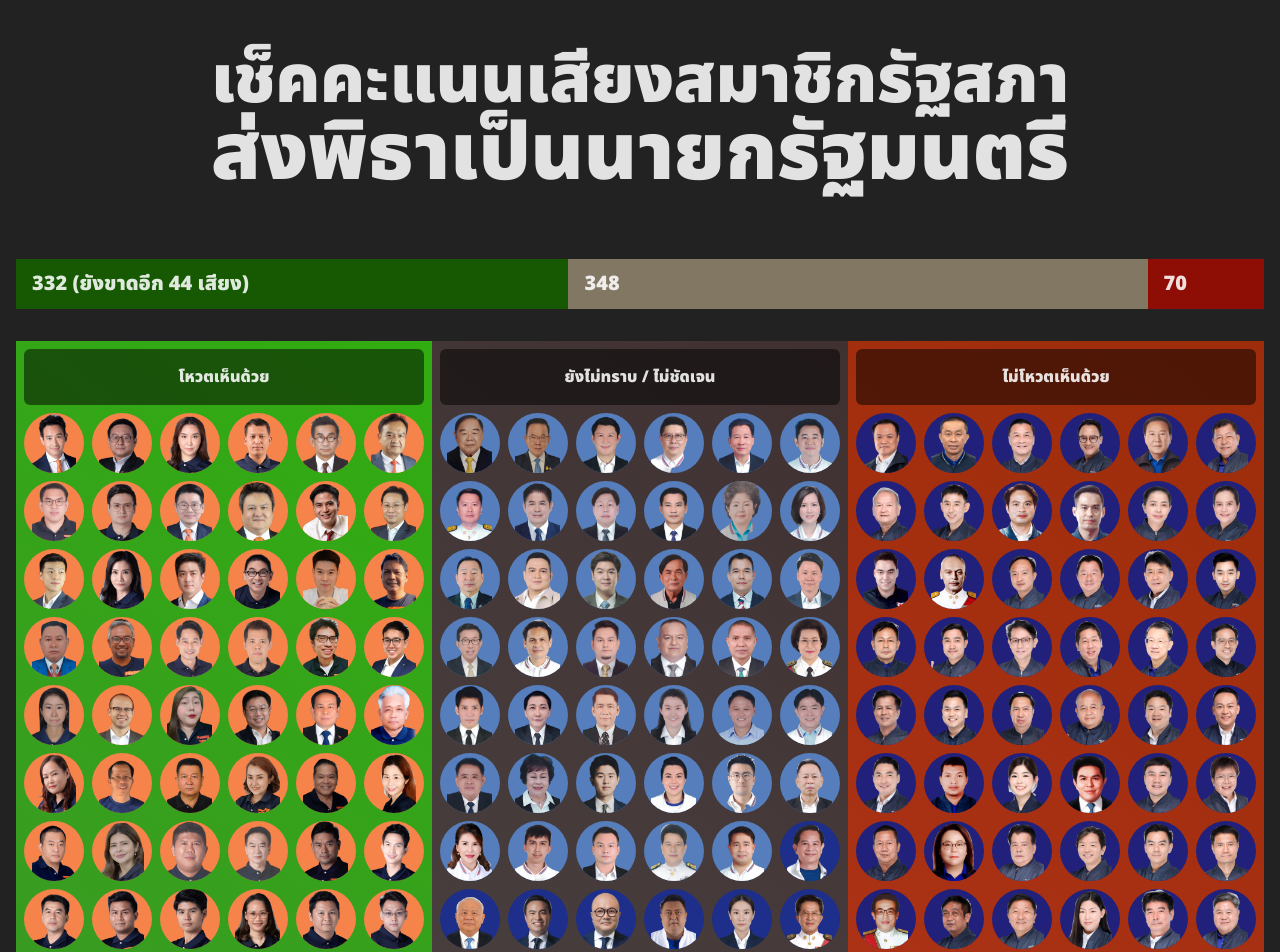
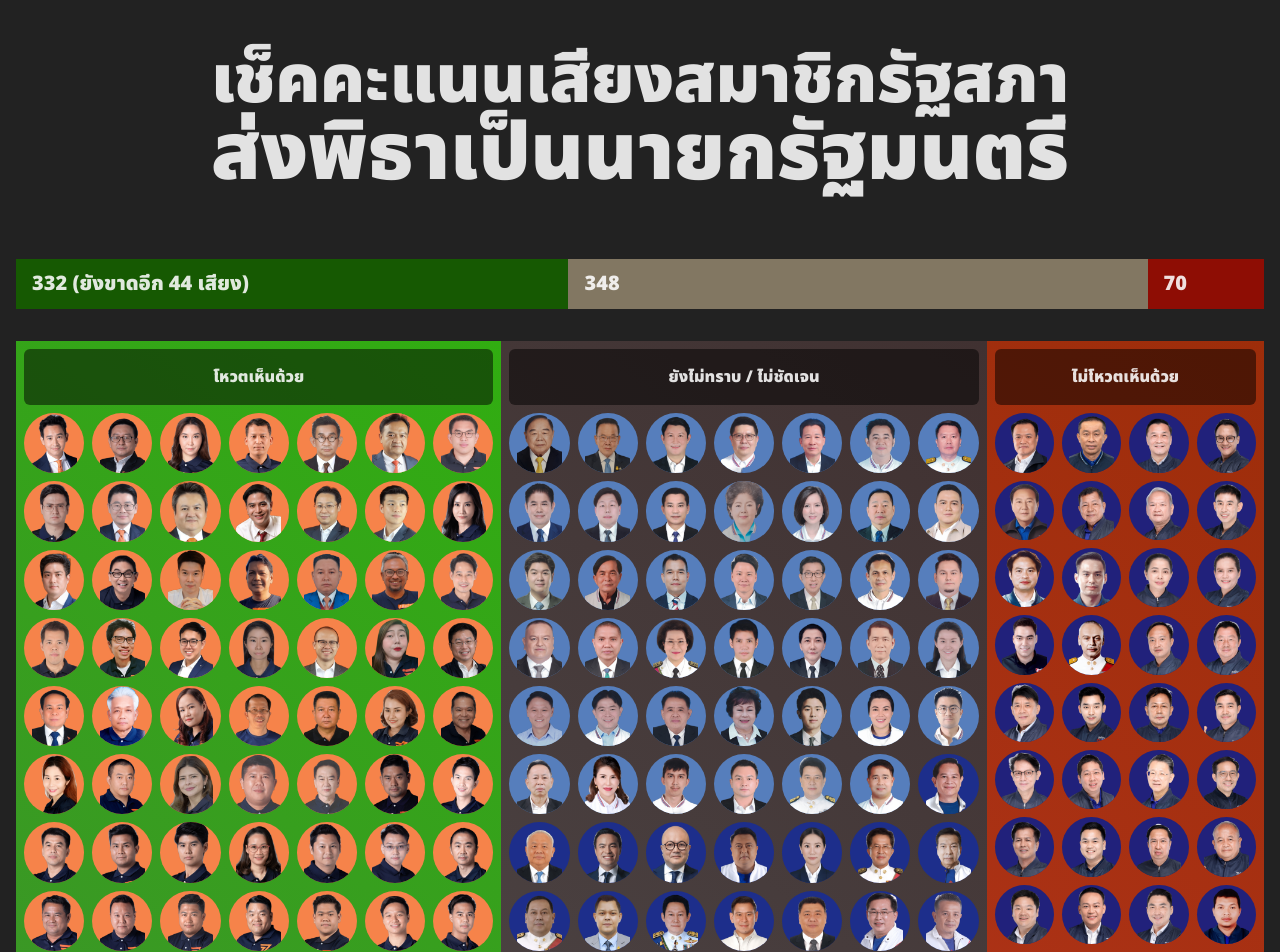
Before and after one commit to PanJ/road-to-376, a React (Vite) app: page / in a window 1280 px wide. Shown: the top 952 px of the page. Built offline with nearby package versions, Linux system fonts and the light colour scheme.

Commit message:
💄 update style

```diff
--- a/src/App.css
+++ b/src/App.css
@@ -5,38 +5,8 @@
   text-align: center;
 }
 
-.logo {
-  height: 6em;
-  padding: 1.5em;
-  will-change: filter;
-  transition: filter 300ms;
-}
-.logo:hover {
-  filter: drop-shadow(0 0 2em #646cffaa);
-}
-.logo.react:hover {
-  filter: drop-shadow(0 0 2em #61dafbaa);
-}
-
-@keyframes logo-spin {
-  from {
-    transform: rotate(0deg);
-  }
-  to {
-    transform: rotate(360deg);
+@media (max-width: 768px) {
+  .vote-container {
+      width: 100%;
   }
 }
-
-@media (prefers-reduced-motion: no-preference) {
-  a:nth-of-type(2) .logo {
-    animation: logo-spin infinite 20s linear;
-  }
-}
-
-.card {
-  padding: 2em;
-}
-
-.read-the-docs {
-  color: #888;
-}
--- a/src/App.tsx
+++ b/src/App.tsx
@@ -94,19 +94,31 @@ type VoteContainerProps = {
   votes: Vote[];
   title: string;
   backgroundStyle: string;
+  desktopColumns: number;
 };
-function VoteContainer({ votes, title, backgroundStyle }: VoteContainerProps) {
+function VoteContainer({
+  votes,
+  title,
+  backgroundStyle,
+  desktopColumns,
+}: VoteContainerProps) {
   return (
     <div
-      className="flex gap-2 flex-col flex-wrap md:w-[33.333%] w-full p-2 content-start"
+      className="vote-container flex gap-2 flex-col flex-wrap p-2 content-start"
       style={{
         background: backgroundStyle,
+        width: `calc(100%*${desktopColumns}/18)`,
       }}
     >
       <div className="w-full rounded-md py-4 bg-[rgba(0,0,0,0.5)] text-center">
         <h3 className="font-black">{title}</h3>
       </div>
-      <div className="grid grid-cols-6 gap-2">
+      <div
+        className="grid grid-cols-6 gap-2"
+        style={{
+          gridTemplateColumns: `repeat(${desktopColumns}, minmax(0, 1fr))`,
+        }}
+      >
         {votes.map((v) => (
           <VoteItem vote={v} />
         ))}
@@ -196,6 +208,7 @@ function App() {
           title="โหวตเห็นด้วย"
           votes={processedVoteData["2"]}
           backgroundStyle="linear-gradient(39deg, rgb(6, 36, 0) 0%, rgb(72, 119, 67) 35%, rgb(49 173 17) 100%)"
+          desktopColumns={7}
         />
         {/* <VoteContainer
           title="มีแนวโน้มโหวตเห็นด้วย"
@@ -206,6 +219,7 @@ function App() {
           title="ยังไม่ทราบ / ไม่ชัดเจน"
           votes={processedVoteData["0"]}
           backgroundStyle="linear-gradient(39deg, rgba(46,61,46,1) 0%, rgba(83,79,79,1) 49%, rgba(64,49,49,1) 100%)"
+          desktopColumns={7}
         />
         {/* <VoteContainer
           title="มีแนวโน้มไม่โหวตเห็นด้วย"
@@ -216,6 +230,7 @@ function App() {
           title="ไม่โหวตเห็นด้วย"
           votes={processedVoteData["-2"]}
           backgroundStyle="linear-gradient(39deg, rgb(71, 62, 59) 0%, rgb(201, 59, 45) 30%, rgb(157 45 10) 100%)"
+          desktopColumns={4}
         />
       </div>
       <p className="font-black mt-4">
```
